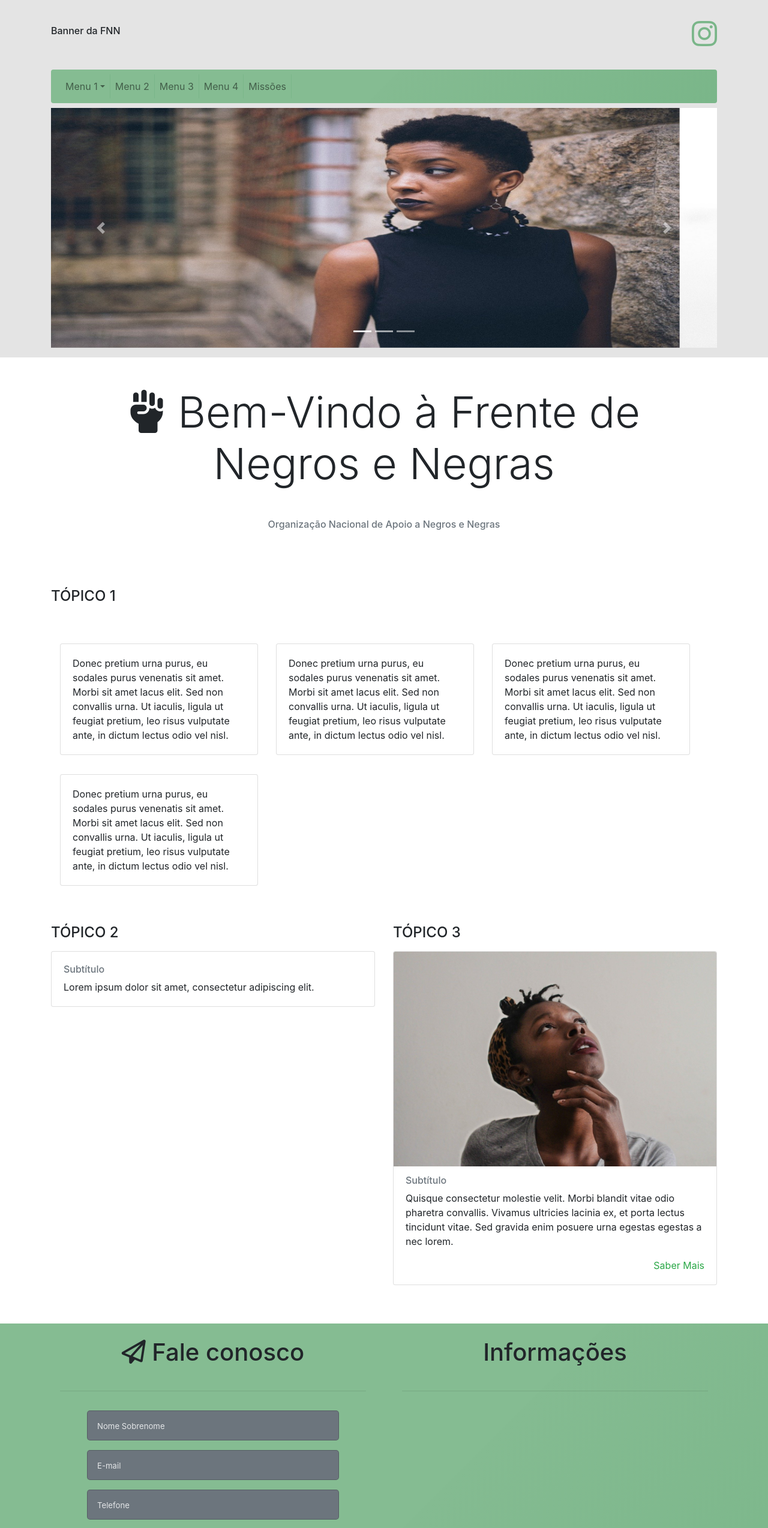
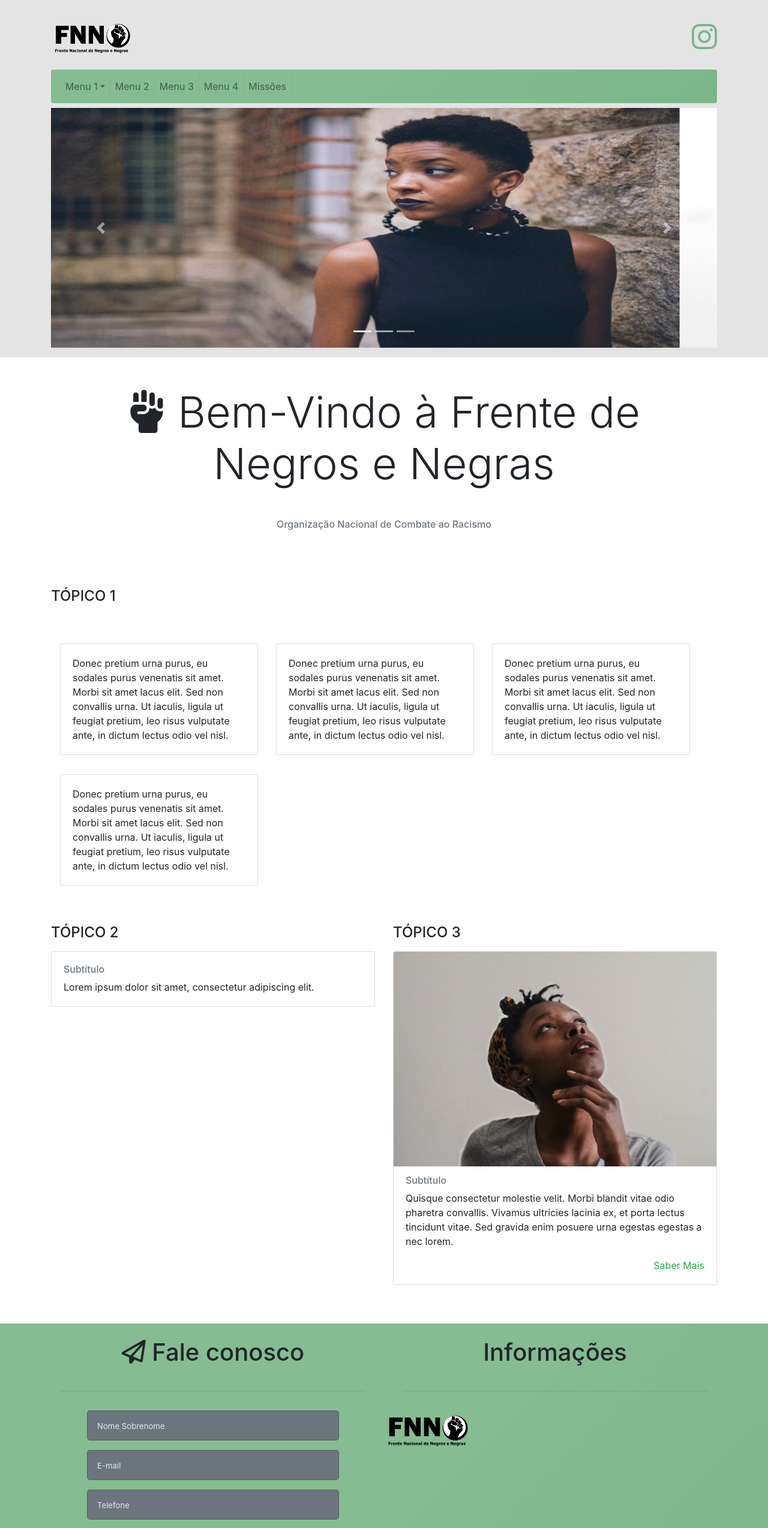
Before and after one commit to fnn-ong/fnn-ong.github.io, a plain HTML site: page index.html in a window 1280 px wide. Shown: the top 2548 px of the page at 60% size. Drawn offline with nearby package versions, Linux system fonts and the light colour scheme.

Commit message:
Implementação de logo e correção de descrição

```diff
--- a/index.html
+++ b/index.html
@@ -6,8 +6,9 @@
     <!-- Required meta tags -->
     <meta charset="UTF-8">
     <meta name="viewport" content="width=device-width, initial-scale=1.0">
-    <meta name="description" content="Organização Nacional de Apoio a Negros e Negras">
+    <meta name="description" content="Organização Nacional de Combate ao Racismo">
     <meta name="author" content="Messias Nunesmaia">
+    <link rel="shortcut icon" href="images/hand_icon.svg">
 
     <!-- Bootstrap CSS -->
     <link rel="stylesheet" href="css/bootstrap.css">
@@ -49,7 +50,7 @@
                 <div class="row py-4 clearfix">
 
                     <div class="col-6 my-auto float-left">
-                        <h6 class="float-left">Banner da FNN</h6>
+                        <a href="https://fnn-ong.github.io/"><img class="w-25" src="images/logo.png" alt="logo_fnn"></a>
                     </div>
 
                     <div class="col-6 my-auto float-right">
@@ -142,7 +143,7 @@
                     <h1 class="display-3"><i class="fas fa-fist-raised"></i>
                         Bem-Vindo à Frente de <br>
                         Negros e Negras</h1>
-                    <h6 class="text-muted my-5">Organização Nacional de Apoio a Negros e Negras</h6>
+                    <h6 class="text-muted my-5">Organização Nacional de Combate ao Racismo</h6>
                 </div>
 
             </div>
@@ -427,6 +428,15 @@
                         <hr>
                     </div>
 
+                    <div class="row">
+                        <a class="mx-auto" href="https://fnn-ong.github.io/"><img class=" mx-auto w-25"
+                                src="images/logo.png" alt="logo_fnn"></a>
+                    </div>
+
+                    <div class="row">
+                        <h6 class="text-center"></h6>
+                    </div>
+
                 </div>
 
             </div>
--- a/personal_css/style.css
+++ b/personal_css/style.css
@@ -8,6 +8,10 @@ nav{
 
 #presentation {
     background-color: #E4E4E4;
+}
+
+#presentation img{
+    height: 100%;
 }
 
 #navbar li{
```
Also changed, not shown: images/hand_icon.svg (added), images/logo.png (added), images/logo_rounded.png (added).
